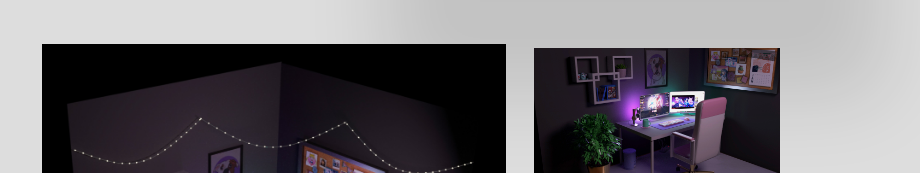
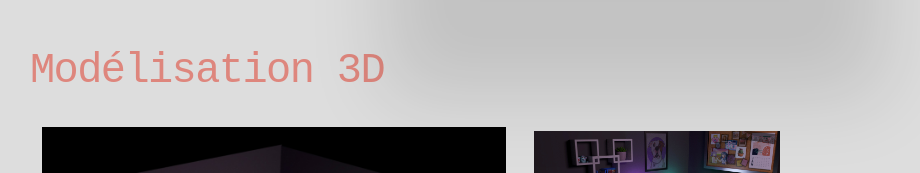
Before and after one commit to Bkkaaa/portfolio, a plain HTML site: page index.html in a window 1280 px wide. Shown: the part 4033-4206 px from the top of the page, without its empty margins (192-1112 px from the left). Drawn offline with nearby package versions, Linux system fonts and the light colour scheme; a web font is replaced by a local one.

Commit message:
title  3D

```diff
--- a/index.html
+++ b/index.html
@@ -263,6 +263,7 @@
 ––––––––––––––––––––––––––––––––––––––––––––––––––  -->
 
     <section id="egirl">
+      <h3>Modélisation 3D</h3>
       <div class="container-fluid overflow-hidden">
         <div class="row">
           <div class="col-lg-7">
```
